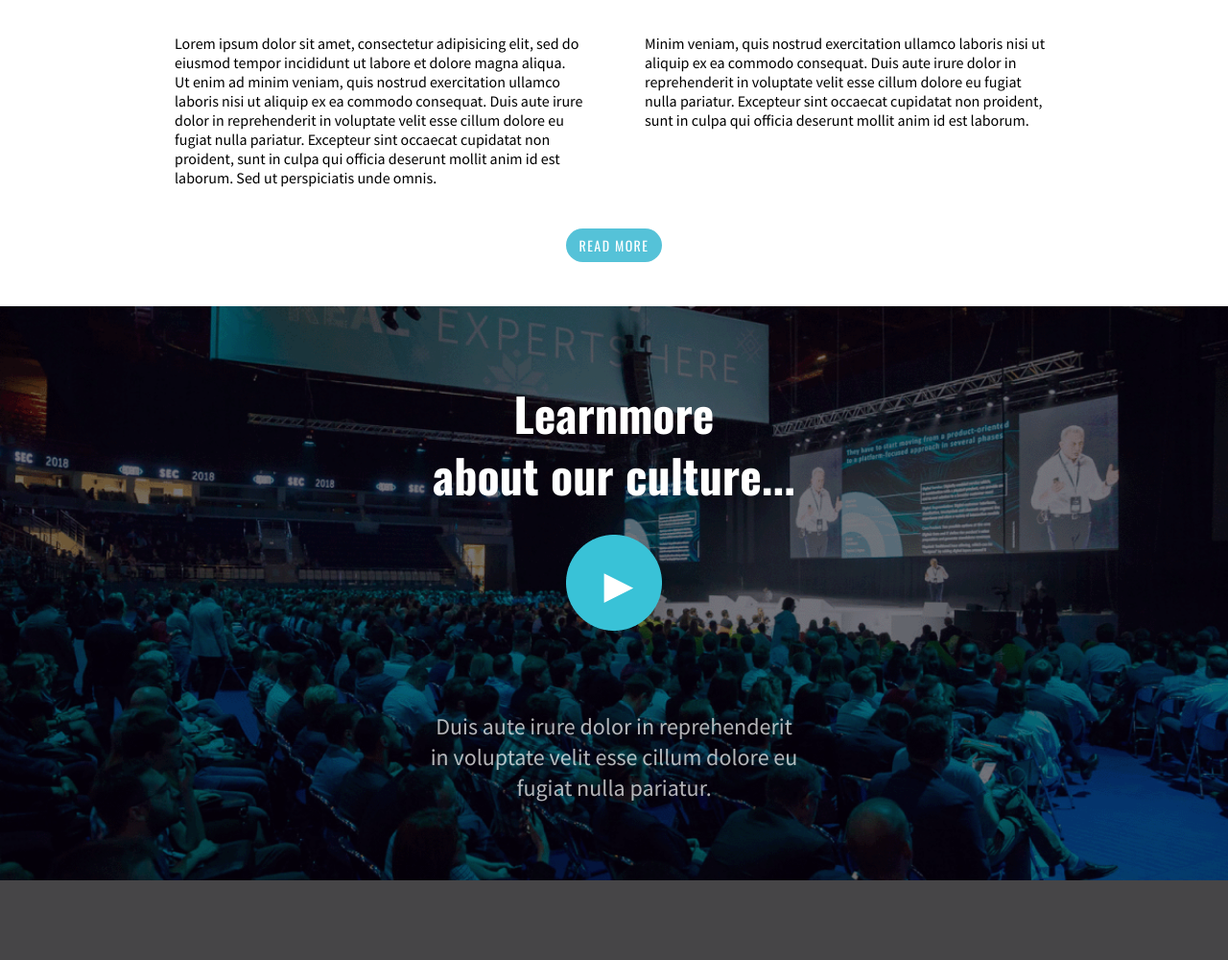
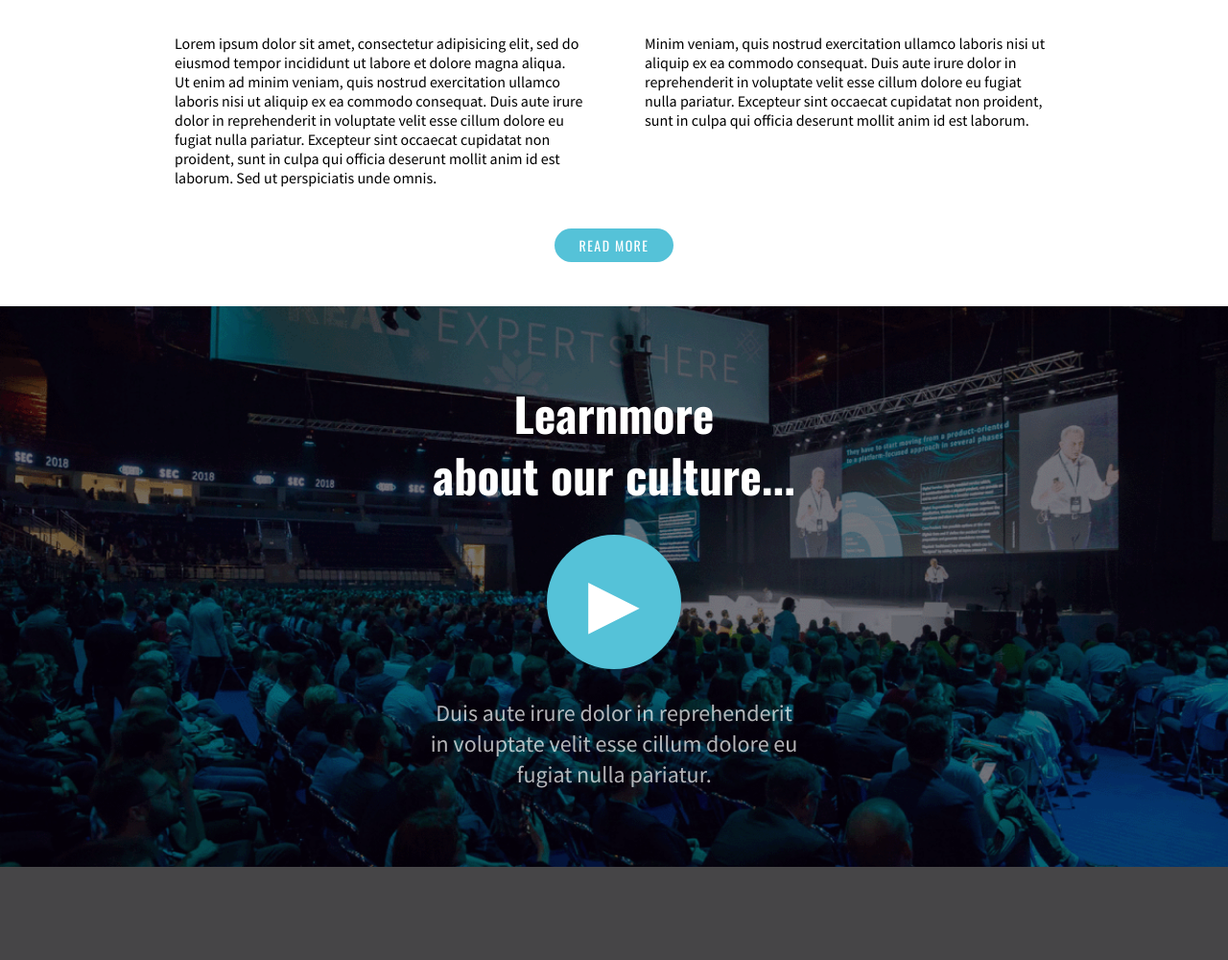
Before and after one commit to izzatbekd03/webfinal, a website: page src/index.html in a window 1280 px wide. Shown: the part 1129-2129 px from the top of the page at 96% size. Drawn offline with nearby package versions, Linux system fonts and the light colour scheme.

Commit message:
Play button animation done

```diff
--- a/src/index.html
+++ b/src/index.html
@@ -62,8 +62,9 @@
         <div class="container">
             <h1>Learnmore <br>about our culture...</h1>
             <div class="play-btn">
-                <img src="./assets/ellipse.png" alt="">
-                <p class="polygon">&#9654</p>
+                <div class="circle">
+                    <p class="polygon">&#9654</p>
+                </div>
             </div>
             <p class="sec-heading">Duis aute irure dolor in reprehenderit in voluptate velit esse cillum dolore eu
                 fugiat nulla
--- a/src/styles/kit/_mixins.scss
+++ b/src/styles/kit/_mixins.scss
@@ -27,7 +27,7 @@
   font-family: "Oswald";
   text-decoration: none;
   text-transform: uppercase;
-  padding: 0.5em 1em;
+  padding: 0.5em 1.8em;
   border-radius: 2em;
   letter-spacing: 0.1em;
   font-weight: 400;
--- a/src/styles/styles.scss
+++ b/src/styles/styles.scss
@@ -134,6 +134,12 @@ main .container .main-btn {
   background-color: u.$main--btn-col;
   color: u.$main-white;
 }
+// main .container .main-btn:hover {
+//   position: relative;
+//   transition: all 0.5s ease-in-out;
+//   transform: translateY(15deg);
+//   background-color: #000;
+// }
 
 // Learn-more section ------------------------------------------------------------------------------------
 .learn-more {
@@ -148,22 +154,44 @@ main .container .main-btn {
 .learn-more .container h1 {
   color: #fff;
 }
-.learn-more .container .polygon {
-  color: u.$main-white;
-}
+
 .learn-more .container .sec-heading {
   @include u.sec-heading-style;
   padding: 0 30%;
 }
-
-.learn-more .play-btn img {
-  position: relative;
+.learn-more .play-btn {
+  height: 140px;
+  display: flex;
+  justify-content: space-around;
+  align-items: center;
 }
-.learn-more .play-btn .polygon {
-  position: relative;
-  top: -77px;
-  right: -5px;
-  font-size: 40px;
+.learn-more .play-btn .circle {
+  display: flex;
+  align-items: center;
+  justify-content: space-around;
+  width: 140px;
+  height: 140px;
+  background-color: u.$main--btn-col;
+  margin: 0 auto;
+  border-radius: 100%;
+  cursor: pointer;
+  transition: 0.3s ease;
+}
+.learn-more .play-btn .circle:hover {
+  background-color: u.$main-white;
+  width: 130px;
+  height: 130px;
+}
+.learn-more .play-btn .circle:hover > .polygon {
+  color: u.$main--btn-col;
+  font-size: 65px;
+}
+.learn-more .play-btn .circle .polygon {
+  color: u.$main-white;
+  font-size: 70px;
+  display: inline-block;
+  cursor: pointer;
+  transition: 0.3s ease;
 }
 
 footer {
```
Also changed, not shown: src/styles/styles.css, 1 other file.
